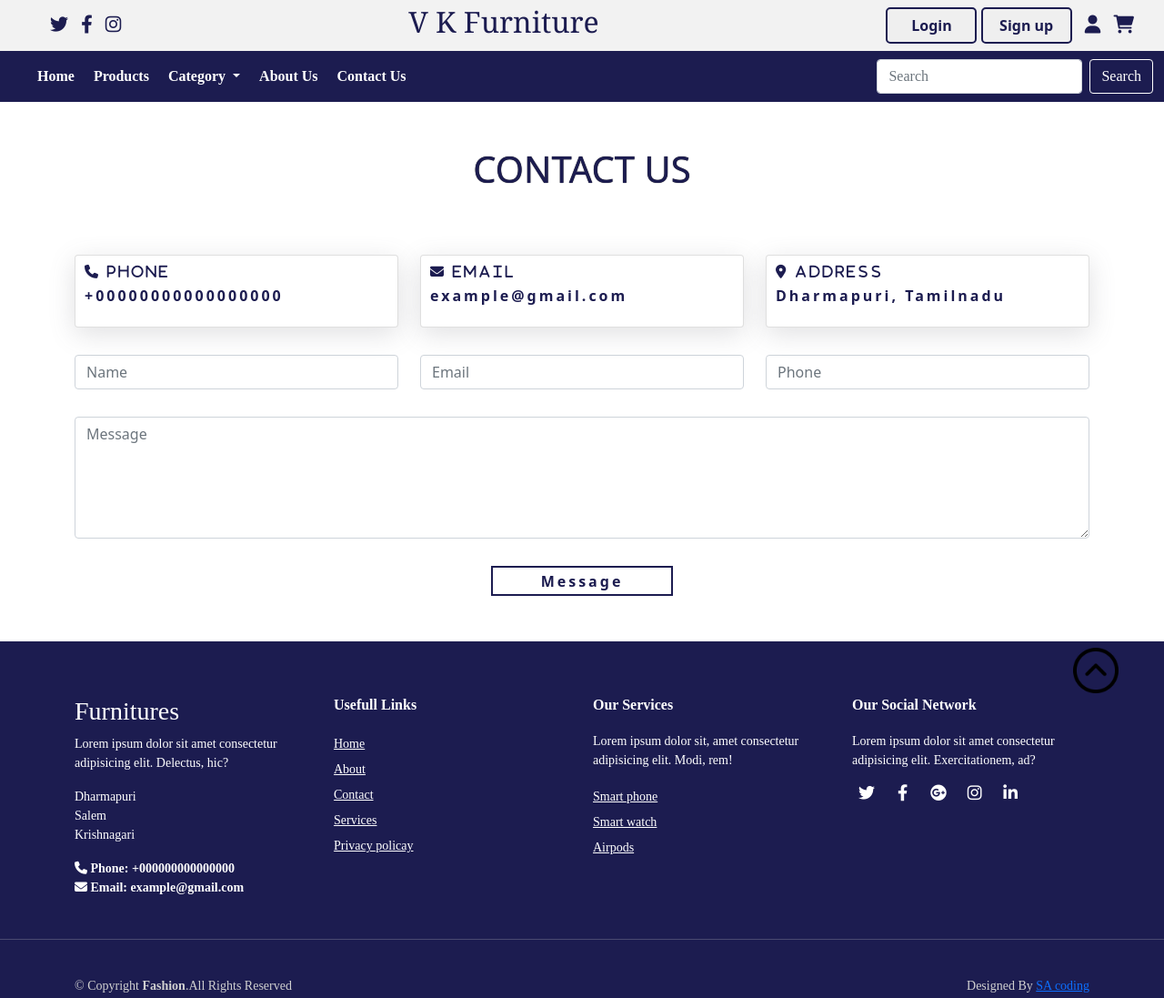
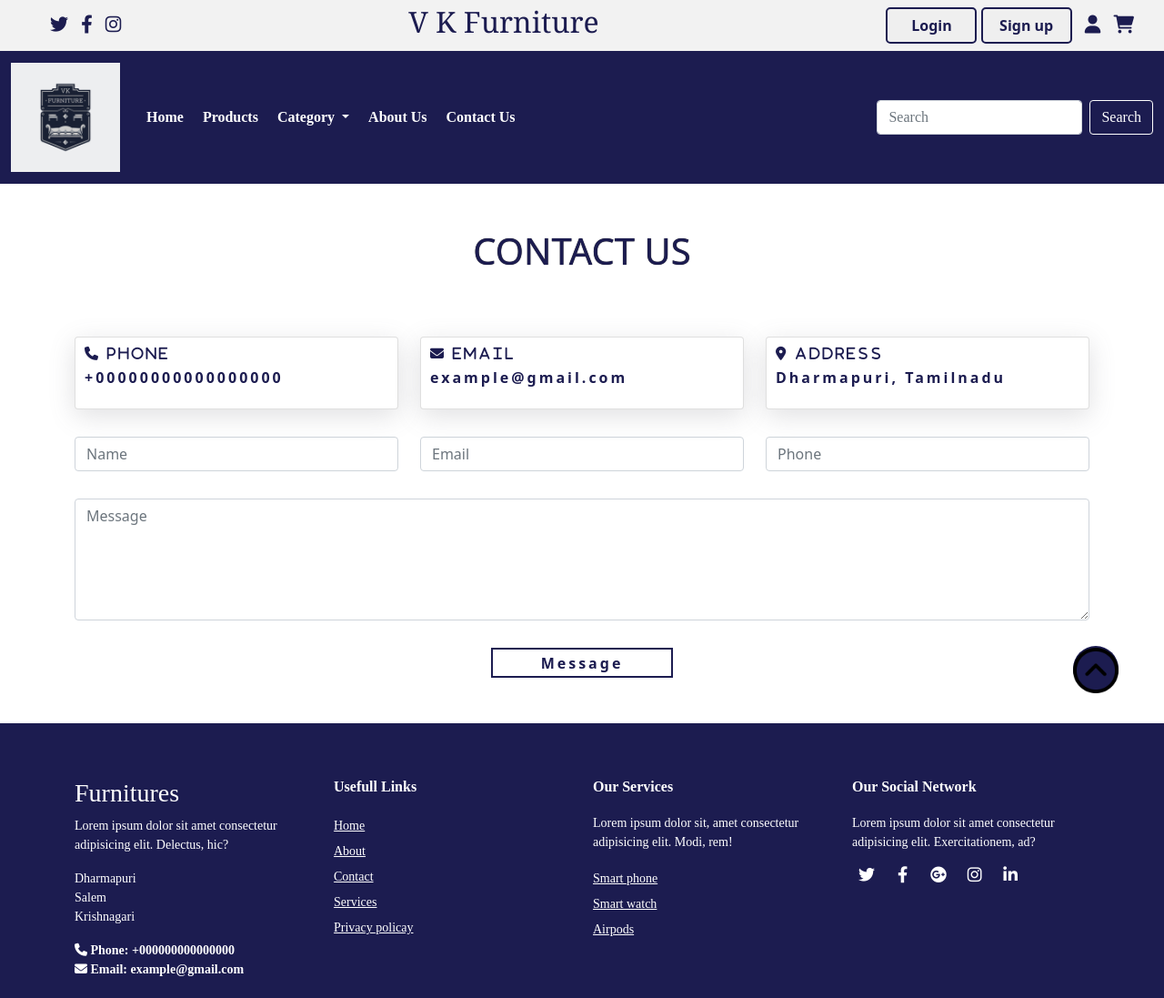
Before and after one commit to Dhaya001/VK-Furniture, a plain HTML site: page contact.html in a window 1280 px wide. Shown: the top 1097 px of the page at 91% size. Drawn offline with nearby package versions, Linux system fonts and the light colour scheme; files whose address does not match are found by name.

Commit message:
contact.html

```diff
--- a/contact.html
+++ b/contact.html
@@ -5,7 +5,7 @@
     <meta http-equiv="X-UA-Compatible" content="IE=edge">
     <meta name="viewport" content="width=device-width, initial-scale=1.0">
     <title>VK Furniture</title>
-    <link rel="shortcut icon" type="image" href="./Images/Logo3.jpeg">
+    <link rel="shortcut icon" type="image" href="Logo3.jpeg">
     <link rel="stylesheet" href="style.css">
     <link rel="stylesheet" href="https://cdnjs.cloudflare.com/ajax/libs/font-awesome/6.2.0/css/all.min.css">
     <!-- bootstrap links -->
@@ -42,7 +42,7 @@
         <!-- navbar -->
         <nav class="navbar navbar-expand-lg" id="navbar">
             <div class="container-fluid">
-              <a class="navbar-brand" href="#"><img src="./Images/Logo1.jpeg" alt="" width="120px"></a>
+              <a class="navbar-brand" href="#"><img src="Logo1.jpeg" alt="" width="120px"></a>
               <button class="navbar-toggler" type="button" data-bs-toggle="collapse" data-bs-target="#navbarSupportedContent" aria-controls="navbarSupportedContent" aria-expanded="false" aria-label="Toggle navigation">
                 <span><i class="fa-solid fa-bars" style="color: white;"></i></span>
               </button>
```
